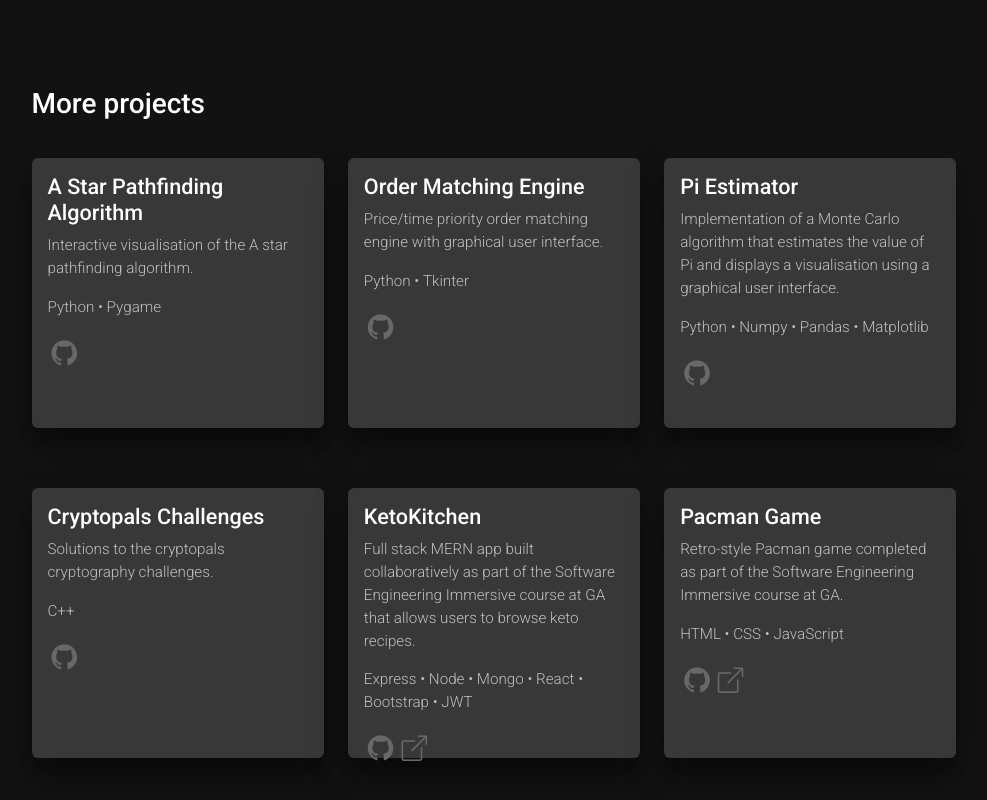
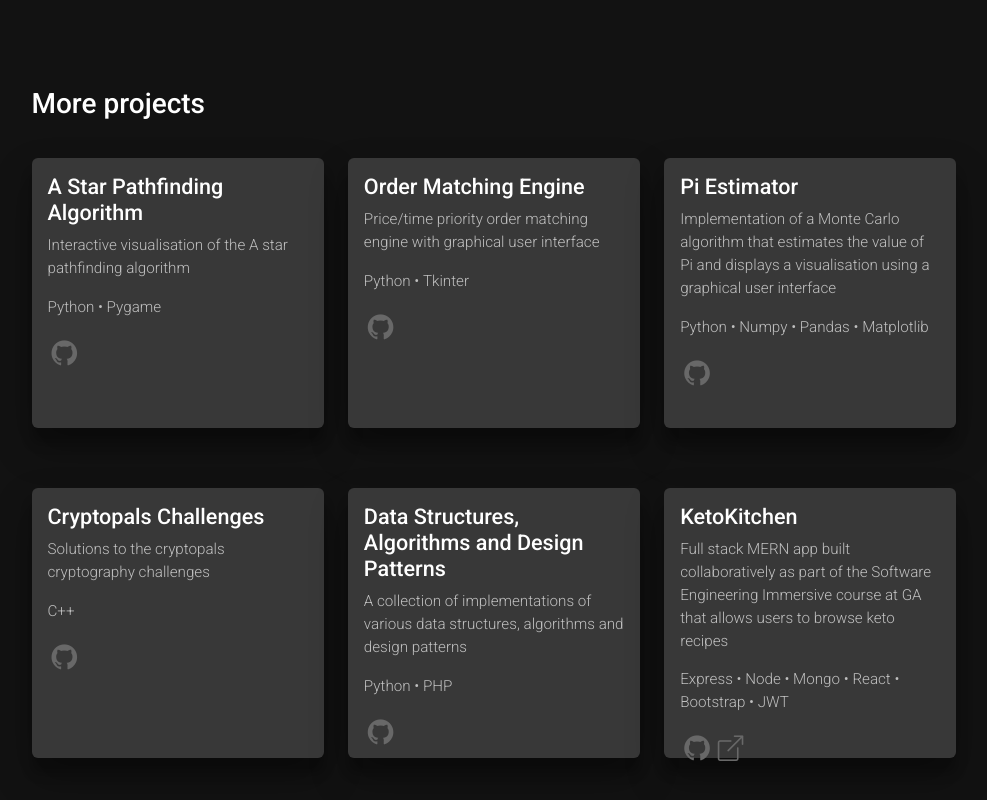
Before and after one commit to tigeryant/tigeryant.github.io, a React (Create React App) app: page / in a window 1280 px wide. Shown: the part 7854-8654 px from the top of the page, without its empty margins (146-1133 px from the left). Built offline with nearby package versions, Linux system fonts and the light colour scheme.

Commit message:
added DS and algos to more projects section

```diff
--- a/src/components/projects-children/MoreProjects.js
+++ b/src/components/projects-children/MoreProjects.js
@@ -1,12 +1,13 @@
 function MoreProjects() {
 
   const projects = [
-    { title: 'A Star Pathfinding Algorithm', description: 'Interactive visualisation of the A star pathfinding algorithm.', technologies: ['Python', 'Pygame'], links: ['https://github.com/tigeryant/a-star-pathfinding-algorithm'] },
-    { title: 'Order Matching Engine', description: 'Price/time priority order matching engine with graphical user interface.', technologies: ['Python', 'Tkinter'], links: ['https://github.com/tigeryant/order-matching-engine'] },
-    { title: 'Pi Estimator', description: 'Implementation of a Monte Carlo algorithm that estimates the value of Pi and displays a visualisation using a graphical user interface.', technologies: ['Python', 'Numpy', 'Pandas', 'Matplotlib'], links: ['https://github.com/tigeryant/pi-estimator'] },
-    { title: 'Cryptopals Challenges', description: 'Solutions to the cryptopals cryptography challenges.', technologies: ['C++'], links: ['https://github.com/tigeryant/cryptopals-challenges'] },
-    { title: 'KetoKitchen', description: 'Full stack MERN app built collaboratively as part of the Software Engineering Immersive course at GA that allows users to browse keto recipes.', technologies: ['Express', 'Node', 'Mongo', 'React', 'Bootstrap', 'JWT'], links: ['https://github.com/tigeryant/sei-project-three-be', 'https://ketokitchen-proj-three-sei.netlify.app/'] },
-    { title: 'Pacman Game', description: 'Retro-style Pacman game completed as part of the Software Engineering Immersive course at GA.', technologies: ['HTML', 'CSS', 'JavaScript'], links: ['https://github.com/tigeryant/sei-project-one', 'https://tigeryant.github.io/sei-project-one/'] }
+    { title: 'A Star Pathfinding Algorithm', description: 'Interactive visualisation of the A star pathfinding algorithm', technologies: ['Python', 'Pygame'], links: ['https://github.com/tigeryant/a-star-pathfinding-algorithm'] },
+    { title: 'Order Matching Engine', description: 'Price/time priority order matching engine with graphical user interface', technologies: ['Python', 'Tkinter'], links: ['https://github.com/tigeryant/order-matching-engine'] },
+    { title: 'Pi Estimator', description: 'Implementation of a Monte Carlo algorithm that estimates the value of Pi and displays a visualisation using a graphical user interface', technologies: ['Python', 'Numpy', 'Pandas', 'Matplotlib'], links: ['https://github.com/tigeryant/pi-estimator'] },
+    { title: 'Cryptopals Challenges', description: 'Solutions to the cryptopals cryptography challenges', technologies: ['C++'], links: ['https://github.com/tigeryant/cryptopals-challenges'] },
+    { title: 'Data Structures, Algorithms and Design Patterns', description: 'A collection of implementations of various data structures, algorithms and design patterns', technologies: ['Python', 'PHP'], links: ['https://github.com/tigeryant/data-structures-algorithms-design-patterns'] },
+    { title: 'KetoKitchen', description: 'Full stack MERN app built collaboratively as part of the Software Engineering Immersive course at GA that allows users to browse keto recipes', technologies: ['Express', 'Node', 'Mongo', 'React', 'Bootstrap', 'JWT'], links: ['https://github.com/tigeryant/sei-project-three-be', 'https://ketokitchen-proj-three-sei.netlify.app/'] }
+    // { title: 'Pacman Game', description: 'Retro-style Pacman game completed as part of the Software Engineering Immersive course at GA.', technologies: ['HTML', 'CSS', 'JavaScript'], links: ['https://github.com/tigeryant/sei-project-one', 'https://tigeryant.github.io/sei-project-one/'] }
   ]
 
   return (
```
